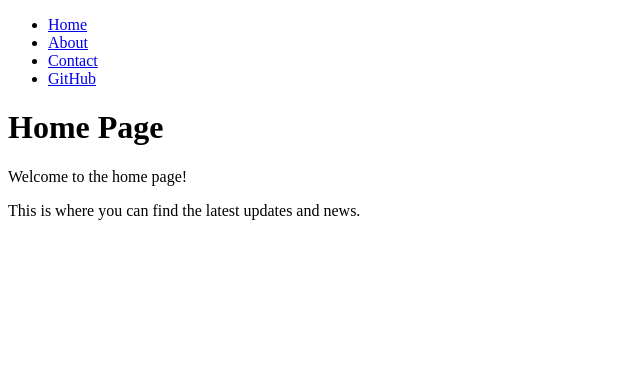
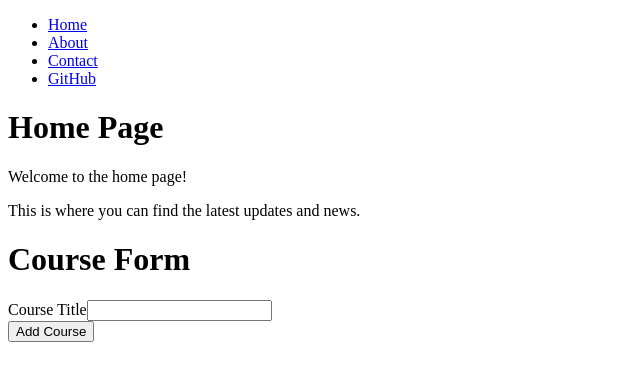
Before and after one commit to zahooronly/react-deep-concepts, a React (Vite) app: page / in a window 1280 px wide. Shown: the top 380 px of the page, without its empty margins (0-640 px from the left). Built offline with nearby package versions, Linux system fonts and the light colour scheme.

Commit message:
feat: implement course management with zustand and create CourseForm component

```diff
--- /dev/null
+++ b/app/courseStore.js
@@ -0,0 +1,30 @@
+import { create } from "zustand";
+import { persist, devtools } from "zustand/middleware";
+
+const courseStore = (set) => ({
+  courses: [],
+  addCourse: (course) => {
+    set((state) => ({ courses: [course, ...state.courses] }));
+  },
+  removeCourse: (courseId) => {
+    set((state) => ({
+      courses: state.courses.filter((course) => course.id !== courseId),
+    }));
+  },
+  toggleCourseStatus: (courseId) => {
+    set((state) => ({
+      courses: state.courses.map((course) =>
+        course.id === courseId
+          ? {
+              ...course,
+              status: course.status === "active" ? "inactive" : "active",
+            }
+          : course
+      ),
+    }));
+  },
+});
+const useCourseStore = create(
+  devtools(persist(courseStore, { name: "courses" }))
+);
+export default useCourseStore;
--- a/package.json
+++ b/package.json
@@ -11,7 +11,9 @@
   },
   "dependencies": {
     "react": "^19.1.1",
-    "react-dom": "^19.1.1"
+    "react-dom": "^19.1.1",
+    "react-router": "^7.8.2",
+    "zustand": "^5.0.8"
   },
   "devDependencies": {
     "@eslint/js": "^9.33.0",
--- a/src/components/Home.jsx
+++ b/src/components/Home.jsx
@@ -1,4 +1,5 @@
 import React from "react";
+import { CourseForm } from "./courses/CourseForm";
 
 const Home = () => {
   return (
@@ -6,6 +7,7 @@ const Home = () => {
       <h1>Home Page</h1>
       <p>Welcome to the home page!</p>
       <p>This is where you can find the latest updates and news.</p>
+      <CourseForm />
     </>
   );
 };
--- /dev/null
+++ b/src/components/courses/CourseForm.jsx
@@ -0,0 +1,31 @@
+import React, { useState } from "react";
+import useCourseStore from "../../../app/courseStore";
+
+export const CourseForm = () => {
+  const [courseTitle, setCourseTitle] = useState("");
+
+  const addCourse = useCourseStore((state) => state.addCourse);
+
+  const handleAddCourse = () => {
+    if (!courseTitle) return alert("Course title is not provided");
+    addCourse({
+      id: Math.ceil(Math.random() * 1000000),
+      title: courseTitle,
+    });
+    setCourseTitle("");
+  };
+  return (
+    <div>
+      <h1>Course Form</h1>
+      <form>
+        <div>
+          <label htmlFor="course-title">Course Title</label>
+          <input onChange={(e)=>setCourseTitle(e.target.value)} type="text" id="course-title" />
+        </div>
+        <button onClick={() => handleAddCourse()} type="submit">
+          Add Course
+        </button>
+      </form>
+    </div>
+  );
+};
```
Also changed, not shown: 1 other file (tests, documents, lock files or other folders).
